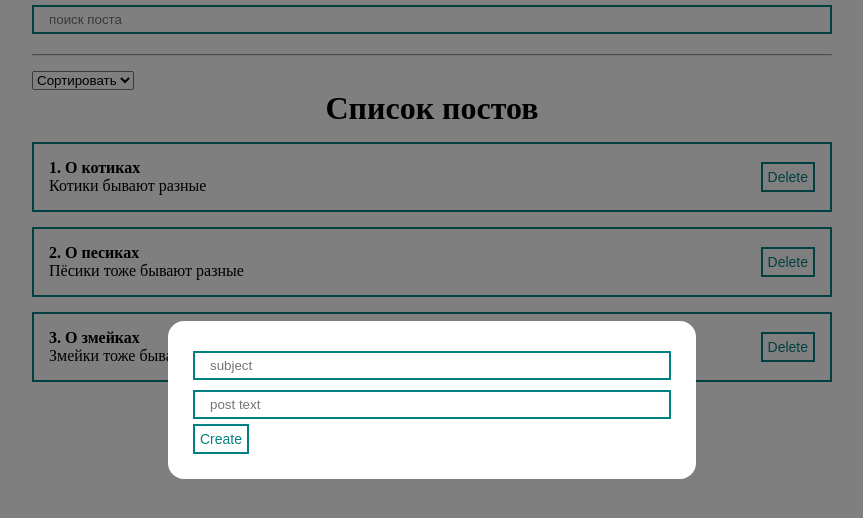
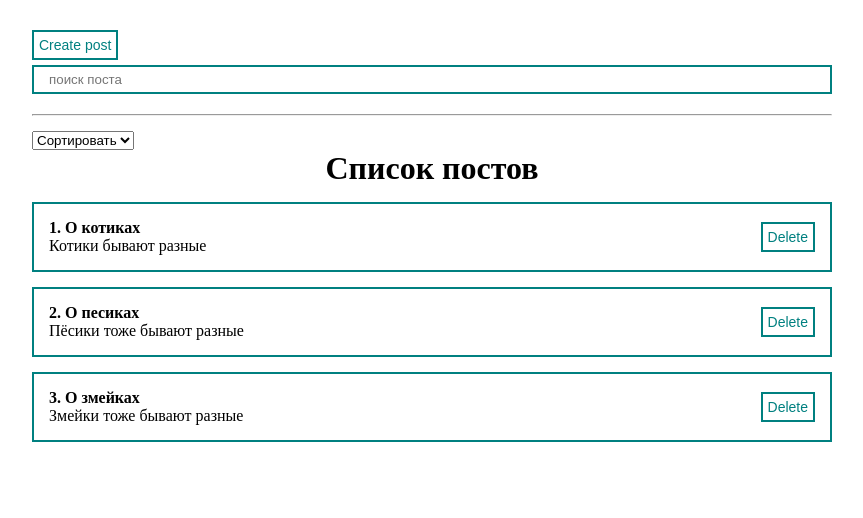
Before and after one commit to sumenko/hello_react, a React (Create React App) app: page / in a window 1280 px wide. Shown: the top 518 px of the page, without its empty margins (208-1071 px from the left). Built offline with nearby package versions, Linux system fonts and the light colour scheme; the HTML template or start-up script is replaced by a standard one.

Commit message:
hide/close for modal

```diff
--- a/src/App.js
+++ b/src/App.js
@@ -6,6 +6,7 @@
 import TablePrint from './components/TablePrint';
 import PostFilter from './components/PostFilter';
 import MyModal from './components/UI/MyModal/MyModal';
+import MyButton from './components/UI/button/MyButton';
 
 function App() {
   // entry point
@@ -16,11 +17,12 @@
   ])
 
   const [filter, setFilter] = useState({sort: '', query: ''})
+  const [modal, setModal] = useState(false);
   const createPost = (newPost) => {
     setPosts([...posts, newPost])
+    setModal(false);
   }
   const removePost = (post) =>{setPosts(posts.filter(p => p.id !== post.id))}
-
 
   const sortedPosts = useMemo( () => {
     if(filter.sort){
@@ -36,9 +38,9 @@
 
   return (
     <div className="App">
-
+      <MyButton style={{marginTop:30}} onClick={() => setModal(true)}>Create post</MyButton>
       <PostFilter filter={filter} setFilter={setFilter} />
-      <MyModal>
+      <MyModal visible={modal} setVisible={setModal}>
           <PostForm create={createPost}/>
       {/* <TablePrint
           head={['Наименование', <div>q<sub>нор</sub></div>, <div>&gamma;<sub>f</sub></div>, <div>q<sub>расч</sub></div>]}
--- a/src/components/UI/MyModal/MyModal.jsx
+++ b/src/components/UI/MyModal/MyModal.jsx
@@ -1,9 +1,15 @@
 import React from 'react';
 import cl from './MyModal.module.css';
 
-const MyModal = ({children}) => {
+const MyModal = ({children, visible, setVisible}) => {
+    const rootClasses = [cl.myModal];
+
+    if(visible){
+        rootClasses.push(cl.active)
+    }
+
     return (
-            <div className={[cl.myModal, cl.active].join(' ')}>
+            <div className={rootClasses.join(' ')} onClick={() => setVisible(false)}>
                 <div className={cl.myModalContent}>
                     {children}
                 </div>
```
